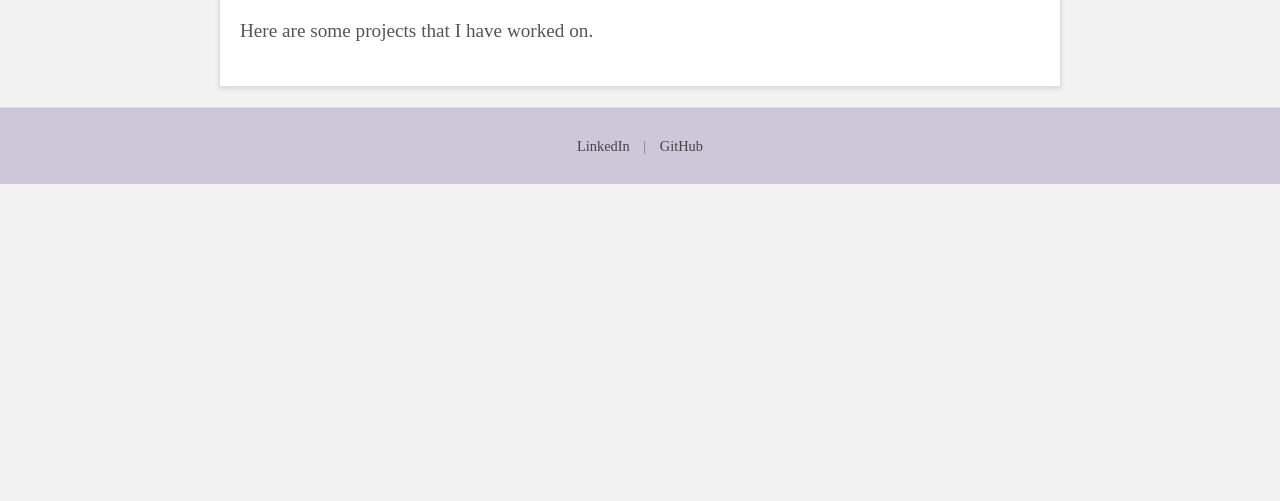
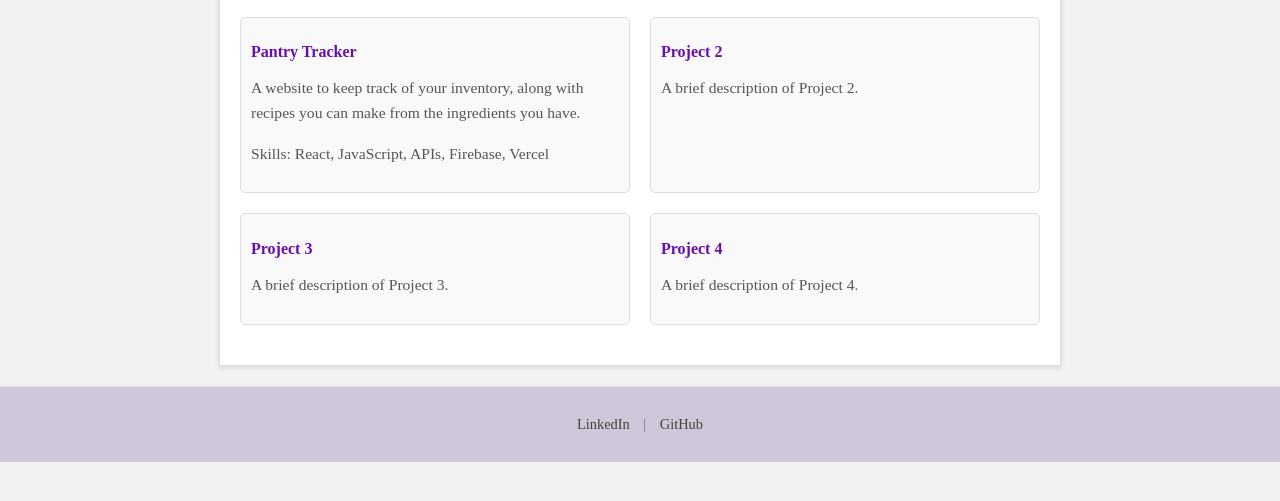
Before and after one commit to nadahameed/Website, a plain HTML site: page projects.html in a window 1280 px wide. Shown: the part 227-728 px from the top of the page. Drawn offline with Linux system fonts and the light colour scheme.

Commit message:
added pantry tracker

```diff
--- a/projects.html
+++ b/projects.html
@@ -30,7 +30,25 @@
         <main>
             <article>
                 <h2>My Projects</h2>
-                <p>Here are some projects that I have worked on.</p>
+                <section class="project-list">
+                    <div class="project">
+                        <h3><a href="https://pantry-tracker-tau-two.vercel.app" target="_blank">Pantry Tracker</a></h3>
+                        <p>A website to keep track of your inventory, along with recipes you can make from the ingredients you have.</p>
+                        <p>Skills: React, JavaScript, APIs, Firebase, Vercel</p>
+                    </div>
+                    <div class="project">
+                        <h3><a href="https://example.com/project2" target="_blank">Project 2</a></h3>
+                        <p>A brief description of Project 2.</p>
+                    </div>
+                    <div class="project">
+                        <h3><a href="https://example.com/project3" target="_blank">Project 3</a></h3>
+                        <p>A brief description of Project 3.</p>
+                    </div>
+                    <div class="project">
+                        <h3><a href="https://example.com/project4" target="_blank">Project 4</a></h3>
+                        <p>A brief description of Project 4.</p>
+                    </div>
+                </section>
             </article>
         </main>
     </div>
--- a/styles.css
+++ b/styles.css
@@ -114,3 +114,28 @@ footer p a:hover {
     font-weight: bold;
     font-size: 0.8em;
 }
+
+.project-list {
+    display: grid;
+    grid-template-columns: repeat(2, 1fr); /* Creates two equal columns */
+    gap: 20px; /* Space between grid items */
+    margin: 20px 0;
+}
+
+.project {
+    border: 1px solid #ddd;
+    padding: 10px;
+    border-radius: 5px;
+    background-color: #f9f9f9;
+    font-size: small;
+}
+
+.project h3 a {
+    color: #6a0dad; /* Use your preferred color */
+    text-decoration: none;
+    font-size: medium;
+}
+
+.project h3 a:hover {
+    text-decoration: underline;
+}
```
